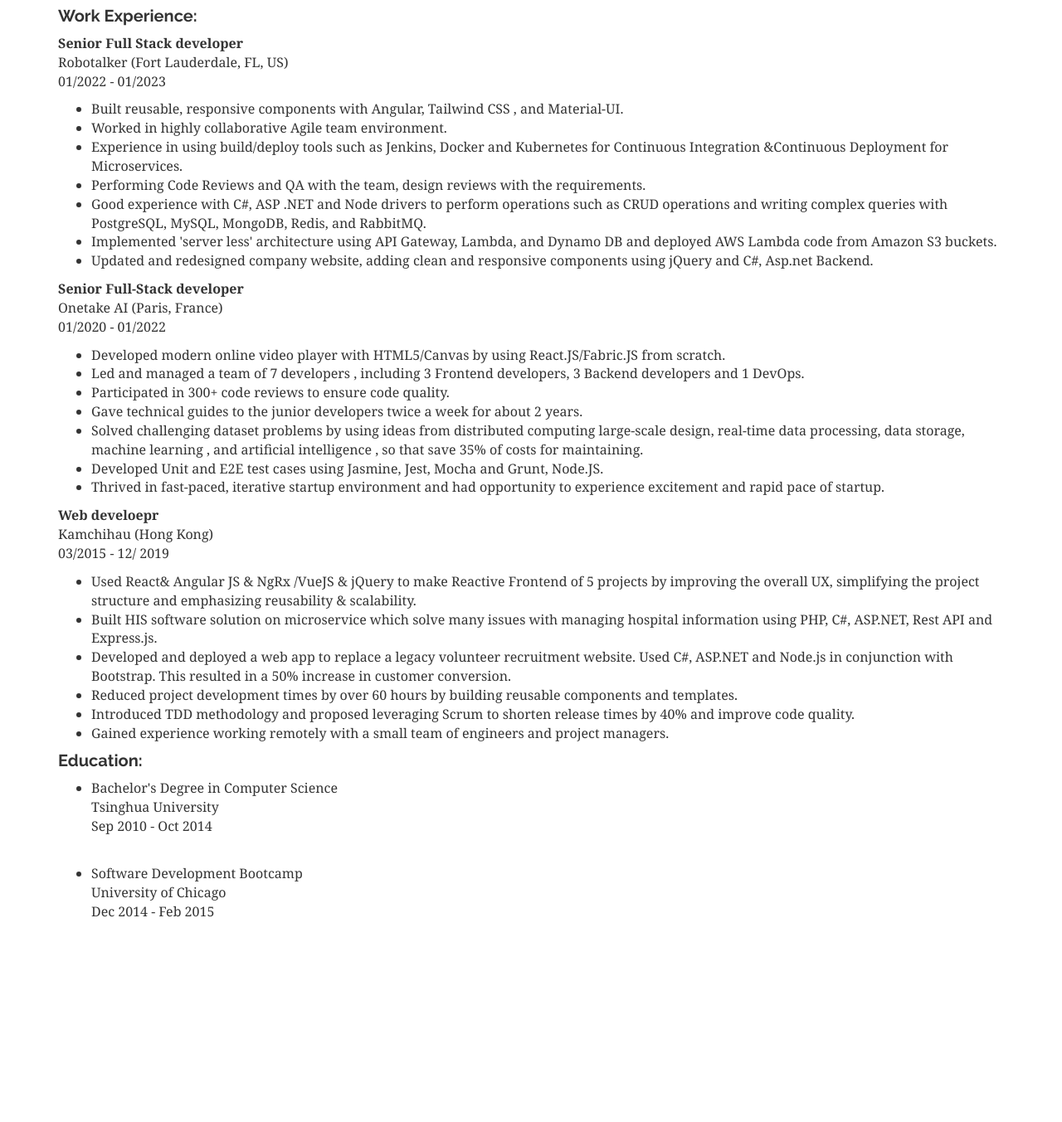
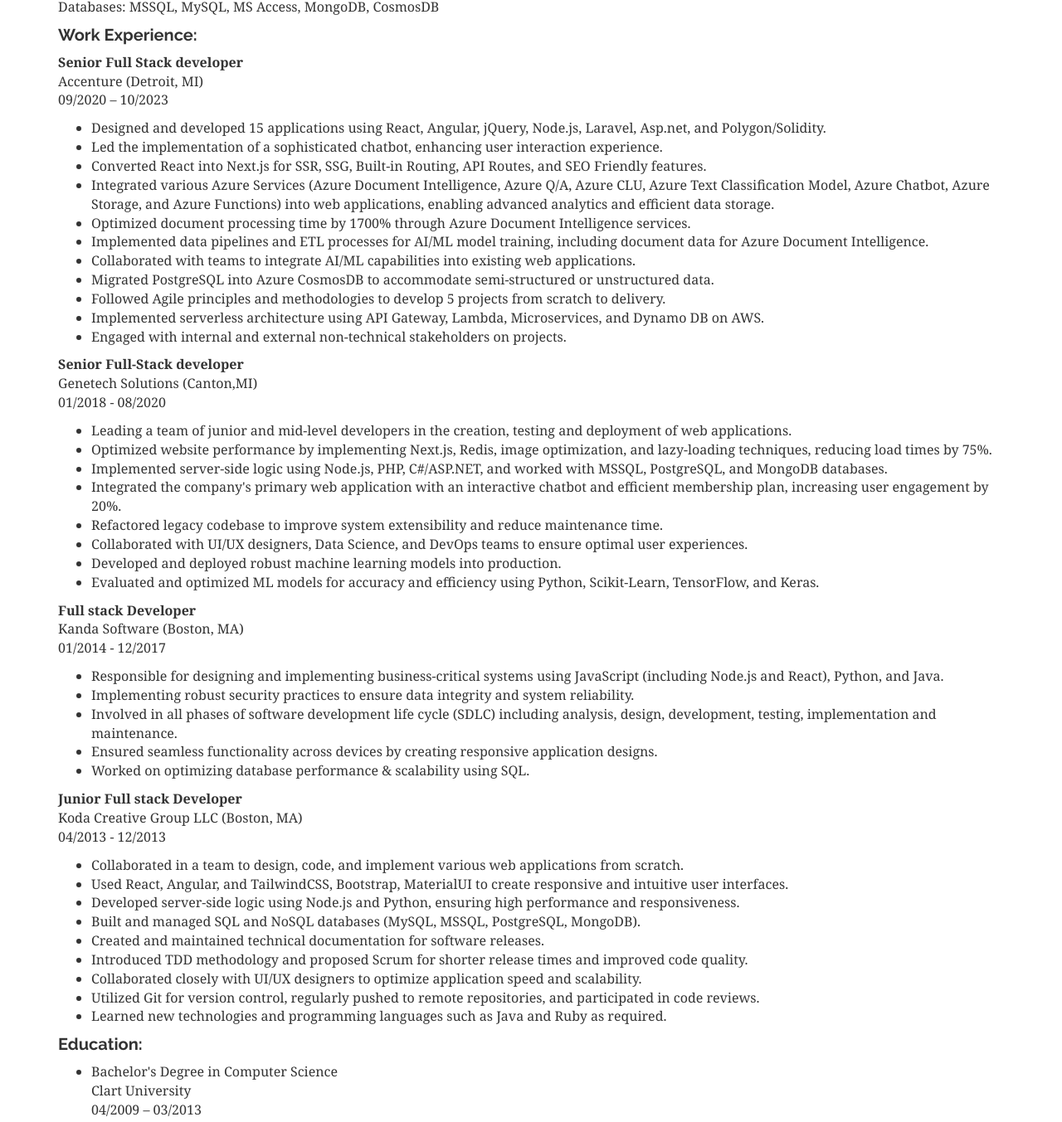
Before and after one commit to norio-okawa/andreishen-resume, a plain HTML site: page index.html in a window 1280 px wide. Shown: the part 397-1750 px from the top of the page at 83% size. Before the commit the page ends 1572 px from the top, so only its background shows below. Drawn offline with Linux system fonts and the light colour scheme.

Commit message:
first commit

```diff
--- a/index.html
+++ b/index.html
@@ -5,13 +5,13 @@
   <meta http-equiv="Content-Type" content="text/html; charset=UTF-8">
   <meta http-equiv="X-UA-Compatible" content="IE=edge">
   <meta name="viewport" content="width=device-width, initial-scale=1">
-  <link rel="stylesheet" href="./Andrei Shen_files/bootstrap.css">
-  <link href="./Andrei Shen_files/style.css" rel="stylesheet">
+  <link rel="stylesheet" href="./john_files/bootstrap.css">
+  <link href="./john_files/style.css" rel="stylesheet">
   <!--[if lt IE 9]>
  <script src="https://oss.maxcdn.com/html5shiv/3.7.2/html5shiv.min.js"></script>
  <script src="https://oss.maxcdn.com/respond/1.4.2/respond.min.js"></script>
  <![endif]-->
-  <title>Andrei Shen Resume</title>
+  <title>John Steele Resume</title>
   <meta name="keywords" content="asp.net resume, asp.net programmer, asp.net programmer resume, asp.net resume">
   <meta name="description"
     content="I will be able to translate business requirements into technical specifications, design, test, and implement web-based applications using ASP.NET framework as shown in this resume.">
@@ -29,8 +29,8 @@
           <span class="icon-bar"></span>
           <span class="icon-bar"></span>
         </button>
-        <a class="navbar-brand" rel="home" href="https://andrei-shen.vercel.app/"> <img
-            src="./Andrei Shen_files/my-logo.png" alt="Andrei Shen Resume" title="Andrei Shen Resume"></a>
+        <a class="navbar-brand" rel="home" href="https://john-steele.vercel.app/"> <img src="./john_files/logo.png"
+            alt="John Steele Resume" title="John Steele Resume"></a>
       </div>
 
     </div>
@@ -38,106 +38,152 @@
 
   <div class="container">
     <p>
-      Austin, TX
+      Detroit, MI
     </p>
     <p>
-      +1 (517) 680-4815
+      +1 (484) 602-2716
     </p>
     <p>
-      andrei.shen.2014@gmail.com<br>
+      sunlighter2218@gmail.com<br>
     </p>
-    <h4>Key Achievements:</h4>
-    <p>Highly dedicated, enthusiastic, and professional FULL STACK DEVELOPER with 9+ years of experience in web and mobile application development, especially in Angular, React, Vue.js, C#, ASP .NET, Node.js and Express.js. Looking forward to working with the best.
+    <h4>Summary of Experience</h4>
+    <p>Senior full stack developer with 10 years of experience. Skilled in deploying web solutions using React, Angular,
+      jQuery, Node.js, PHP, C#, and Python. Proficient in API design and development, MVC, and RESTful Service
+      architectural patterns. Expertise in leveraging Scikit-Learn, TensorFlow, and Microsoft Azure Services for
+      building and managing ML models and applications.
     </p>
 
     <h4>Technical Skills:</h4>
-    Tools: React, Angular, Vue, JavaScript, HTML, CSS, Node, C#, .NET, PHP<br>
-    Databases: MS SQL, MySQL, MS Access, MongoDB<br>
+    Tools: React, Angular, Vue, JavaScript, HTML, CSS, Node, C#, .NET, Java, PHP<br>
+    Databases: MSSQL, MySQL, MS Access, MongoDB, CosmosDB<br>
 
     </p>
     <h4>Work Experience:</h4>
 
     <p><b>Senior Full Stack developer</b><br>
-      Robotalker (Fort Lauderdale, FL, US)<br>
-      01/2022 - 01/2023<br>
+      Accenture (Detroit, MI)<br>
+      09/2020 – 10/2023<br>
     </p>
     <ul>
-      	<li>
-          Built reusable, responsive components with Angular, Tailwind CSS , and Material-UI.
+      <li>Designed and developed 15 applications using React, Angular, jQuery, Node.js, Laravel, Asp.net, and
+        Polygon/Solidity.
       </li>
-        <li>
-          Worked in highly collaborative Agile team environment.
+      <li>Led the implementation of a sophisticated chatbot, enhancing user interaction experience.
       </li>
-        <li>
-          Experience in using build/deploy tools such as Jenkins, Docker and Kubernetes for Continuous Integration &Continuous Deployment for Microservices.
+      <li>Converted React into Next.js for SSR, SSG, Built-in Routing, API Routes, and SEO Friendly features.
       </li>
-        <li>
-          Performing Code Reviews and QA with the team, design reviews with the requirements.
+      <li>Integrated various Azure Services (Azure Document Intelligence, Azure Q/A, Azure CLU, Azure Text
+        Classification Model, Azure Chatbot, Azure Storage, and Azure Functions) into web applications, enabling
+        advanced analytics and efficient data storage.
       </li>
-        <li>
-	        Good experience with C#, ASP .NET and Node drivers to perform operations such as CRUD operations and writing complex queries with PostgreSQL, MySQL, MongoDB, Redis, and RabbitMQ.
+      <li>Optimized document processing time by 1700% through Azure Document Intelligence services.
       </li>
-        <li>
-	        Implemented 'server less' architecture using API Gateway, Lambda, and Dynamo DB and deployed AWS Lambda code from Amazon S3 buckets.
+      <li>Implemented data pipelines and ETL processes for AI/ML model training, including document data for Azure
+        Document Intelligence.
       </li>
-        <li>
-          Updated and redesigned company website, adding clean and responsive components using jQuery and C#, Asp.net Backend.
+      <li>Collaborated with teams to integrate AI/ML capabilities into existing web applications.
+      </li>
+      <li>Migrated PostgreSQL into Azure CosmosDB to accommodate semi-structured or unstructured data.
+      </li>
+      <li>Followed Agile principles and methodologies to develop 5 projects from scratch to delivery.
+      </li>
+      <li>Implemented serverless architecture using API Gateway, Lambda, Microservices, and Dynamo DB on AWS.
+      </li>
+      <li>Engaged with internal and external non-technical stakeholders on projects.
+
       </li>
     </ul>
 
     <p><b>Senior Full-Stack developer</b> <br>
-      Onetake AI (Paris, France)<br>
-      01/2020 - 01/2022<br>
+      Genetech Solutions (Canton,MI)<br>
+      01/2018 - 08/2020<br>
     </p>
     <ul>
-      <li>Developed modern online video player with HTML5/Canvas by using React.JS/Fabric.JS from scratch.
+      <li> Leading a team of junior and mid-level developers in the creation, testing and deployment of web
+        applications.
       </li>
-      <li>Led and managed a team of 7 developers , including 3 Frontend developers, 3 Backend developers and 1 DevOps.
+      <li> Optimized website performance by implementing Next.js, Redis, image optimization, and lazy-loading
+        techniques, reducing load times by 75%.
       </li>
-      <li>Participated in 300+ code reviews to ensure code quality.
+      <li> Implemented server-side logic using Node.js, PHP, C#/ASP.NET, and worked with MSSQL, PostgreSQL, and MongoDB
+        databases.
       </li>
-      <li>Gave technical guides to the junior developers twice a week for about 2 years.
+      <li> Integrated the company's primary web application with an interactive chatbot and efficient membership plan,
+        increasing user engagement by 20%.
       </li>
-      <li>Solved challenging dataset problems by using ideas from distributed computing large-scale design, real-time data processing, data storage, machine learning , and artificial intelligence , so that save 35% of costs for maintaining.
+      <li> Refactored legacy codebase to improve system extensibility and reduce maintenance time.
       </li>
-      <li>Developed Unit and E2E test cases using Jasmine, Jest, Mocha and Grunt, Node.JS.
+      <li> Collaborated with UI/UX designers, Data Science, and DevOps teams to ensure optimal user experiences.
       </li>
-      <li>Thrived in fast-paced, iterative startup environment and had opportunity to experience excitement and rapid pace of startup.
+      <li> Developed and deployed robust machine learning models into production.
       </li>
+      <li> Evaluated and optimized ML models for accuracy and efficiency using Python, Scikit-Learn, TensorFlow, and
+        Keras.
+      </li>
+
     </ul>
 
-    <p><b>Web develoepr</b> <br>
-      Kamchihau (Hong Kong)<br>
-      03/2015 - 12/ 2019<br>
+    <p><b>Full stack Developer</b> <br>
+      Kanda Software (Boston, MA)<br>
+      01/2014 - 12/2017<br>
     </p>
     <ul>
-      <li> Used React& Angular JS & NgRx /VueJS & jQuery to make Reactive Frontend of 5 projects by improving the overall UX, simplifying the project structure and emphasizing reusability & scalability.
+      <li> Responsible for designing and implementing business-critical systems using JavaScript (including Node.js and
+        React), Python, and Java.
       </li>
-      <li>Built HIS software solution on microservice which solve many issues with managing hospital information using PHP, C#, ASP.NET, Rest API and Express.js.
+      <li> Implementing robust security practices to ensure data integrity and system reliability.
       </li>
-      <li>Developed and deployed a web app to replace a legacy volunteer recruitment website. Used C#, ASP.NET and Node.js in conjunction with Bootstrap. This resulted in a 50% increase in customer conversion.
+      <li> Involved in all phases of software development life cycle (SDLC) including analysis, design, development,
+        testing, implementation and maintenance.
       </li>
-      <li>Reduced project development times by over 60 hours by building reusable components and templates.
+      <li> Ensured seamless functionality across devices by creating responsive application designs.
       </li>
-      <li>Introduced TDD methodology and proposed leveraging Scrum to shorten release times by 40% and improve code quality.
+      <li> Worked on optimizing database performance & scalability using SQL.
+
       </li>
-      <li>Gained experience working remotely with a small team of engineers and project managers.
+
+    </ul>
+
+    <p><b>Junior Full stack Developer</b> <br>
+      Koda Creative Group LLC (Boston, MA)<br>
+      04/2013 - 12/2013<br>
+    </p>
+    <ul>
+      <li> Collaborated in a team to design, code, and implement various web applications from scratch.
       </li>
+      <li> Used React, Angular, and TailwindCSS, Bootstrap, MaterialUI to create responsive and intuitive user
+        interfaces.
+      </li>
+      <li> Developed server-side logic using Node.js and Python, ensuring high performance and responsiveness.
+      </li>
+      <li> Built and managed SQL and NoSQL databases (MySQL, MSSQL, PostgreSQL, MongoDB).
+      </li>
+      <li> Created and maintained technical documentation for software releases.
+      </li>
+      <li> Introduced TDD methodology and proposed Scrum for shorter release times and improved code quality.
+      </li>
+      <li> Collaborated closely with UI/UX designers to optimize application speed and scalability.
+      </li>
+      <li> Utilized Git for version control, regularly pushed to remote repositories, and participated in code reviews.
+      </li>
+      <li> Learned new technologies and programming languages such as Java and Ruby as required.
+      </li>
+
+
+
+
     </ul>
+
 
     <h4>Education:</h4>
     <p></p>
     <ul>
       <li>Bachelor's Degree in Computer Science<br>
-        Tsinghua University<br>
-        Sep 2010 - Oct 2014</li>
+        Clart University<br>
+        04/2009 – 03/2013</li>
     </ul><br>
 
-    <ul>
-      <li>Software Development Bootcamp<br>
-        University of Chicago<br>
-        Dec 2014 - Feb 2015</li>
-    </ul><br>
+    <br>
     </p>
 
   </div>
```
Also changed, not shown: john_files/bootstrap.css (renamed from Andrei Shen_files/bootstrap.css), john_files/logo.png (added), john_files/my-logo.png (renamed from Andrei Shen_files/my-logo.png), john_files/my-logo3.png (renamed from Andrei Shen_files/my-logo3.png), john_files/style.css (renamed from Andrei Shen_files/style.css), package-lock.json (added). Lines whose indentation alone changed are shown as unchanged.
